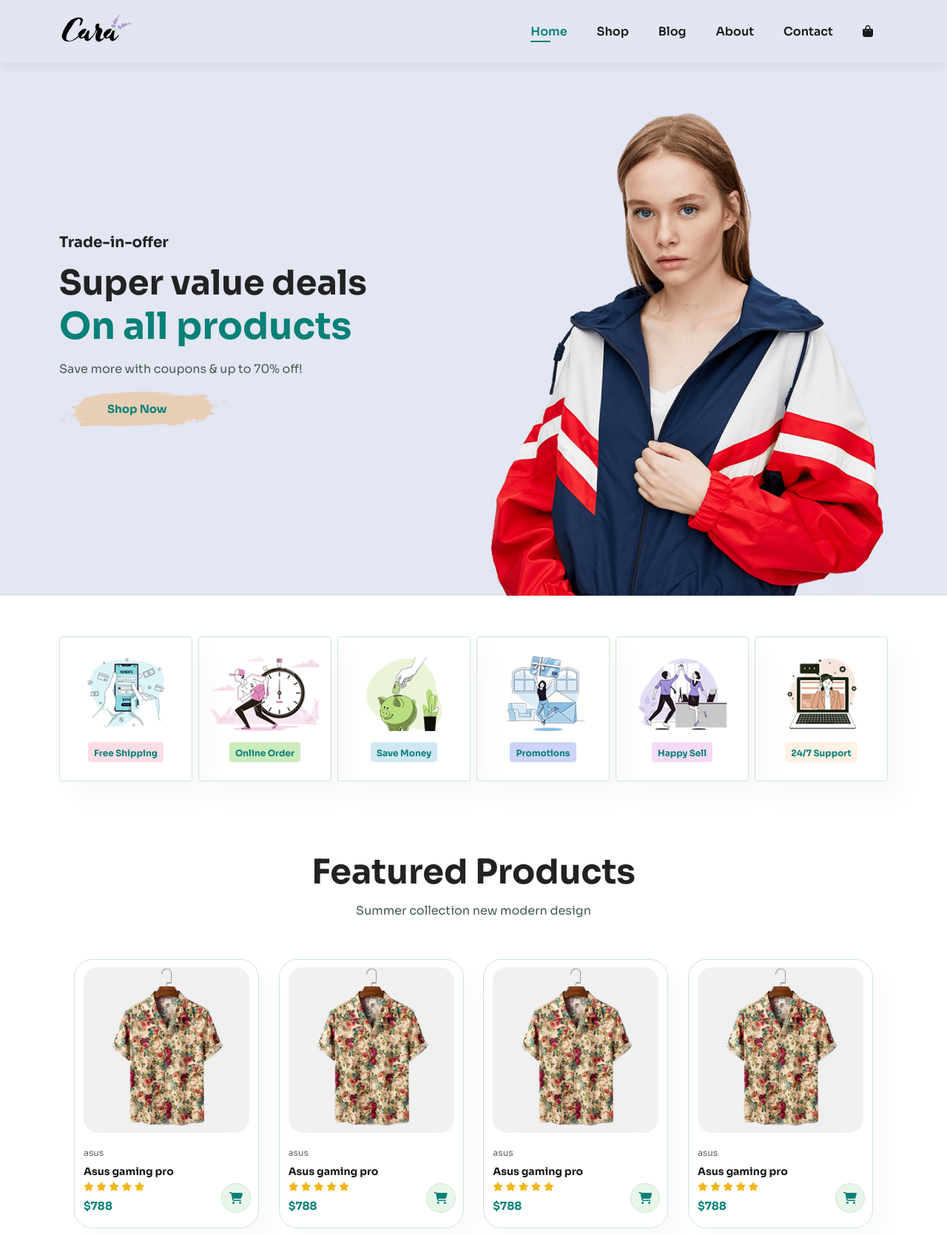
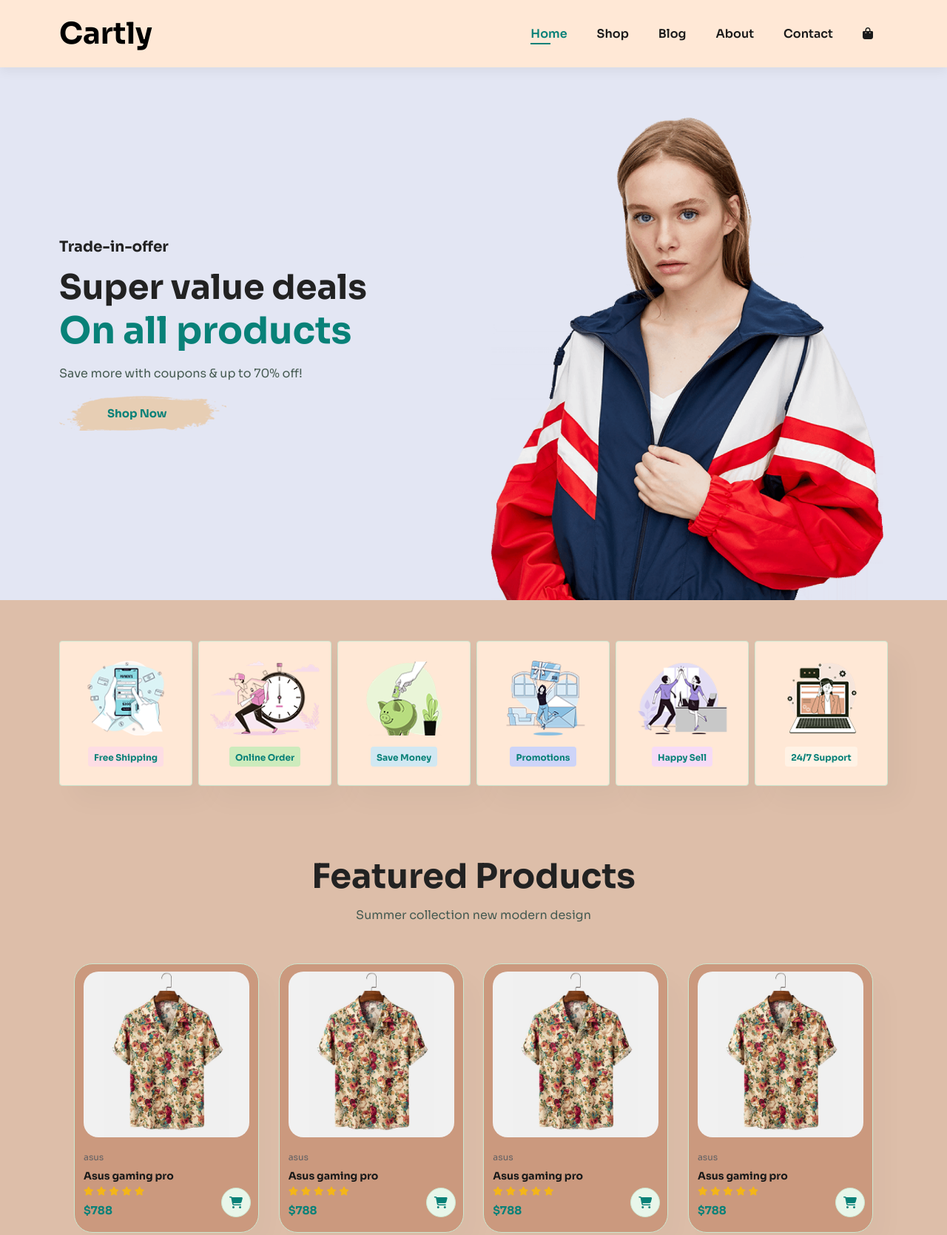
Before and after one commit to RaphelReji/Cartly, a plain HTML site: page index.html in a window 1280 px wide. Shown: the top 1669 px of the page at 74% size. Drawn offline with Linux system fonts and the light colour scheme.

Commit message:
changed color

```diff
--- a/index.html
+++ b/index.html
@@ -19,7 +19,7 @@
 
 
   <section id="header">
-    <a href="#"><img src="img/logo.png" class="logo"></a>
+    <a href="#" class="logo" >Cartly</a>
 
     <div>
       <ul id="navbar">
--- a/style.css
+++ b/style.css
@@ -66,7 +66,7 @@ button.normal{
   font-weight: 600;
   padding:15px 30px ;
   color: #000;
-  background-color: #fff;
+  background-color: var(--color-button);
   border-radius: 4px;
   cursor: pointer;
   border: none;
@@ -88,7 +88,14 @@ button.white{
 
 body{
   width: 100%;
+  background-color: var(--color-surface);
+}
 
+.logo{
+  text-decoration: dotted;
+  font-size: 40px;
+  font-weight: 700;
+  color: black;
 }
 
 /* header start */
@@ -97,7 +104,7 @@ body{
   align-items: center;
   justify-content: space-between;
   padding: 20px 80px;
-  background: #E3E6F2;
+  background: var(--color-background);
   box-shadow: 0 5px 15px rgba(0, 0, 0,0.06);
   z-index: 999;
   position: sticky;
@@ -204,6 +211,7 @@ body{
   border-radius: 4px;
   margin: 15px 0;
   transition: 0.3s;
+  background-color: var(--color-background);
 }
 
 #feature .fe-box:hover{
@@ -266,6 +274,7 @@ body{
   margin: 15px 0;
   transition: 0.2s ease;
   position: relative;
+  background-color: var(--color-secondary);
 }
 
 #product1 .pro:hover{
@@ -460,7 +469,7 @@ body{
   background-image: url(img/banner/b14.png);
   background-repeat: no-repeat;
   background-position:20% 30% ;
-  background-color: #041e42;
+  background-color: var(--color-muted);
 }
 
 #newsletter h4{
@@ -508,6 +517,7 @@ footer{
   display: flex;
   flex-wrap: wrap;
   justify-content: space-between;
+  background-color: var(--color-accent);
 }
 
 footer .col{
```
